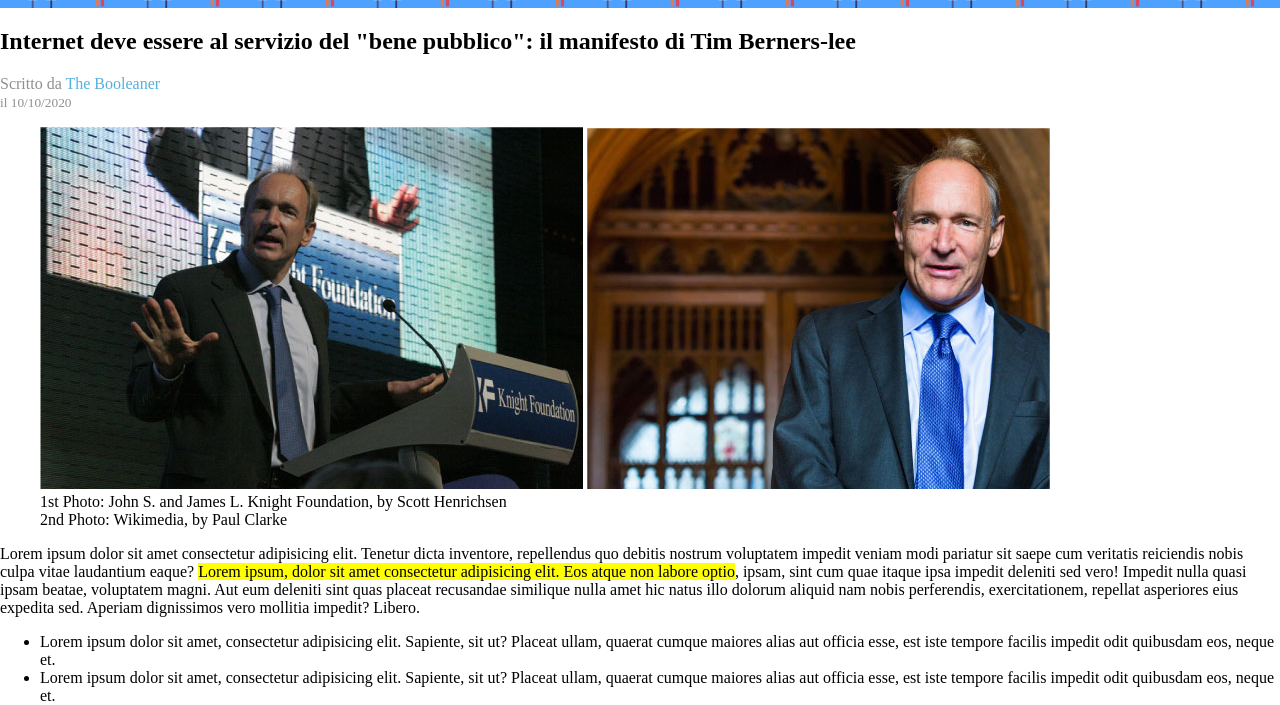
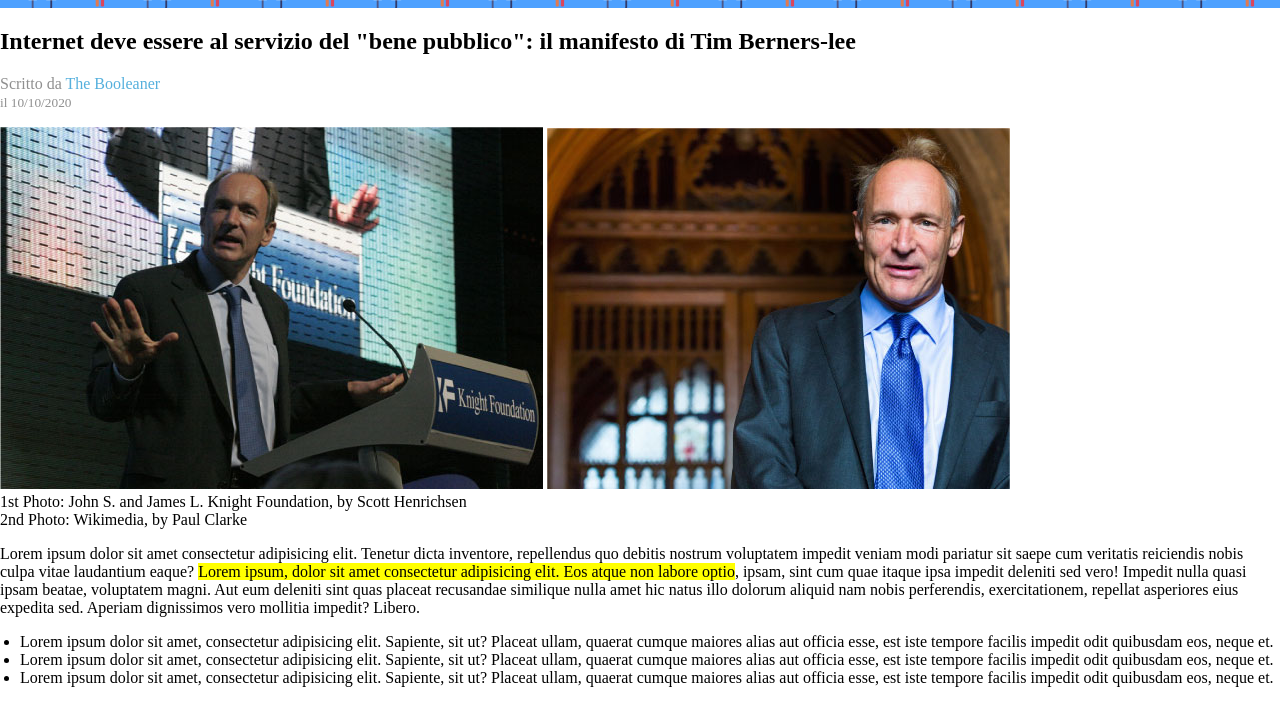
Before and after one commit to Sarasalzano/html-css-booleaner, a plain HTML site: page index.html in a window 1280 px wide. Shown: the part 52-757 px from the top of the page. Drawn offline with Linux system fonts and the light colour scheme.

Commit message:
modifica margine figure

```diff
--- a/css/style.css
+++ b/css/style.css
@@ -1,6 +1,7 @@
 /* Regole generali di pagina */
 body {
     margin: 0;
+
 }
 
 /* Regole header */
@@ -33,8 +34,16 @@ header img {
     background-color: yellow;
 }
 
+figure {
+    margin: 0;
+}
 
-/*tabella*/
+/* Lista */
+ul {
+    padding-left: 20px;
+}
+
+/* Tabella */
 thead {
     background-color: #1faae6;
     color: white;
@@ -51,7 +60,6 @@ thead {
 .text-center {
     text-align: center;
 }
-
 
 
 /*aside*/
```
